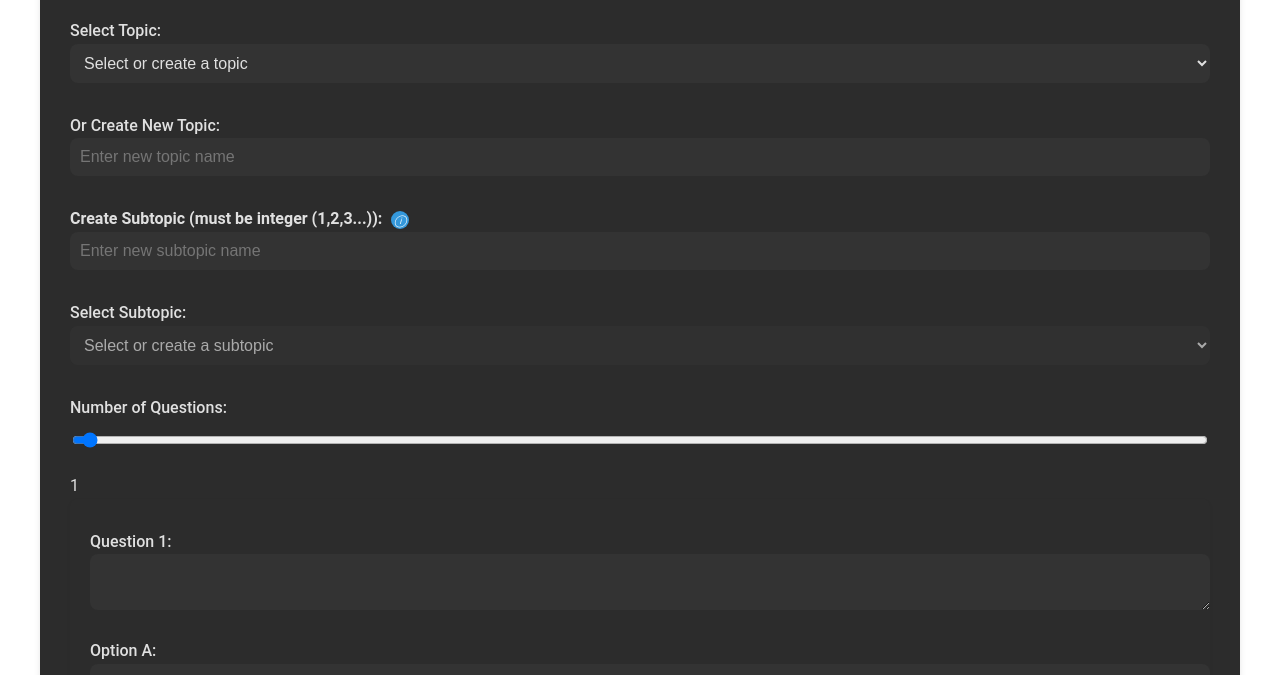
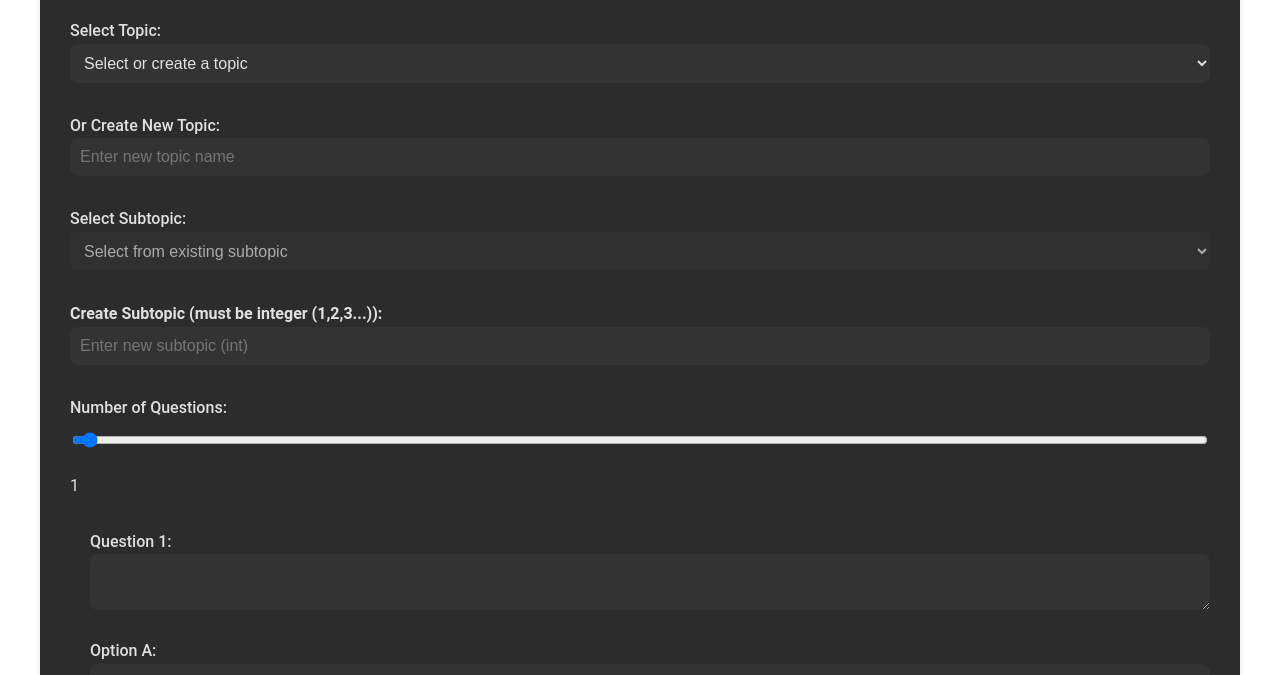
Before and after one commit to khatamirock/quizzler, a website: page public/add_question/index.html in a window 1280 px wide. Shown: the part 125-800 px from the top of the page. Drawn offline with Linux system fonts and the light colour scheme; no server answers.

Commit message:
info change

```diff
--- a/public/add_question/index.html
+++ b/public/add_question/index.html
@@ -18,18 +18,19 @@
 
                 <label for="newTopic">Or Create New Topic:</label>
                 <input type="text" id="newTopic" placeholder="Enter new topic name">
+                <label for="subtopicSelect">Select Subtopic:</label>
+                <select id="subtopicSelect" disabled>
+                    <option value="">Select from existing subtopic</option>
+                </select>
+
 
                 <label for="newSubtopic">
                     <strong>Create Subtopic (must be integer (1,2,3...)):</strong>
-                    <i class="info-icon" title="If you don't have any existing subtopic (INTEGER) then only create new
-                    otherwise put a existing subtopic ones (1,2,....)">ⓘ</i>
+
                 </label>
-                <input type="text" id="newSubtopic" placeholder="Enter new subtopic name">
+                <input type="text" id="newSubtopic" placeholder="Enter new subtopic (int)">
 
-                <label for="subtopicSelect">Select Subtopic:</label>
-                <select id="subtopicSelect" disabled>
-                    <option value="">Select or create a subtopic</option>
-                </select>
+
                 <!-- The subtopics info will be inserted here -->
 
                 <label for="questionCountSlider">Number of Questions:</label>
```
